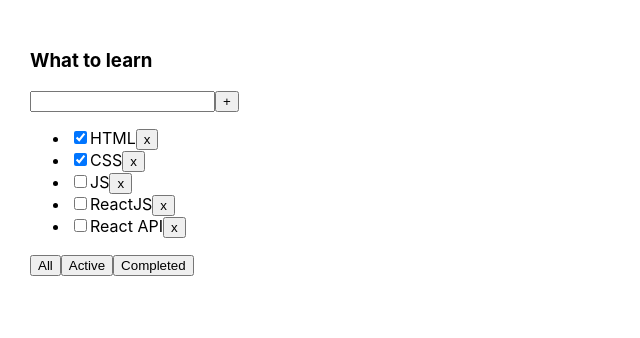
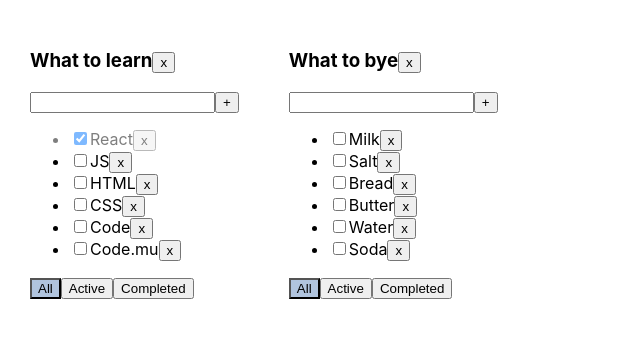
Before and after one commit to MonaMag/todolist-ts-01, a React (Create React App) app: page / in a window 1280 px wide. Shown: the top 338 px of the page, without its empty margins (0-640 px from the left). Built offline with nearby package versions, Linux system fonts and the light colour scheme.

Commit message:
commit lesson5

```diff
--- a/src/App.css
+++ b/src/App.css
@@ -6,3 +6,18 @@
 .App > div {
   margin-right: 50px;
 }
+
+.is-done {
+  opacity: 0.5;
+}
+
+.active-filter {
+  background-color: lightsteelblue;
+}
+ .error {
+   border: 2px solid red;
+     outline: none;
+ }
+/*.error-message {*/
+/*    color: red;*/
+/*}*/
--- a/src/App.tsx
+++ b/src/App.tsx
@@ -1,72 +1,130 @@
 import React, {useState} from 'react';
 import './App.css';
 import {Todolist} from "./Todolist";
-import {v1} from "uuid";
+import {v1} from 'uuid';
 
-export type TasksPropsType = {
+export type TasksType = {
     id: string
     title: string
     isDone: boolean
 }
+
+export type TodoListType = {
+    id: string
+    title: string
+    filter: FilterValuesType
+}
+
+export type TaskStateType = {
+    [key: string]: Array<TasksType>
+}
+
 export type FilterValuesType = 'all' | 'active' | 'completed';
 
 function App() {
 //BLL:
-    const [tasks, setTasks] = useState<Array<TasksPropsType>>([
-        {id: v1(), title: 'HTML', isDone: true},
-        {id: v1(), title: 'CSS', isDone: true},
-        {id: v1(), title: 'JS', isDone: false},
-        {id: v1(), title: 'ReactJS', isDone: false},
-        {id: v1(), title: 'React API', isDone: false},
+    const todoListID_1 = v1();
+    const todoListID_2 = v1();
+
+    const [todoLists, setTodoLists] = useState<Array<TodoListType>>([
+        {id: todoListID_1, title: 'What to learn', filter: 'all'},
+        {id: todoListID_2, title: 'What to bye', filter: 'all'},
     ])
 
-    function removeTask(taskID: string) {
-        const filteredTasks = tasks.filter((task) => task.id !== taskID);
-        setTasks(filteredTasks);
+    const [tasks, setTasks] = useState<TaskStateType>({
+        [todoListID_1]: [
+            {id: v1(), title: 'React', isDone: true},
+            {id: v1(), title: 'JS', isDone: false},
+            {id: v1(), title: 'HTML', isDone: false},
+            {id: v1(), title: 'CSS', isDone: false},
+            {id: v1(), title: 'Code', isDone: false},
+            {id: v1(), title: 'Code.mu', isDone: false},
+        ],
+        [todoListID_2]: [
+            {id: v1(), title: 'Milk', isDone: false},
+            {id: v1(), title: 'Salt', isDone: false},
+            {id: v1(), title: 'Bread', isDone: false},
+            {id: v1(), title: 'Butter', isDone: false},
+            {id: v1(), title: 'Water', isDone: false},
+            {id: v1(), title: 'Soda', isDone: false},
+        ]
+    })
+
+    function deleteTodoList(todoListID: string) {
+        setTodoLists(todoLists.filter(el => el.id !== todoListID))
+        delete tasks[todoListID];
     }
 
-    function addTask(title:string) {
-        const newTask = {
-            id: v1(),
-            title: title,
-            isDone: false};
-        const newTasks = [newTask, ...tasks];
-        setTasks(newTasks);
+    function removeTask(taskID: string, todoListID: string) {
+        tasks[todoListID] = tasks[todoListID].filter((task) => task.id !== taskID);
+        setTasks({...tasks})
+        // setTasks({...tasks, [todoListID]: tasks[todoListID].filter((task) => task.id !== taskID)})
     }
 
-    const [filter, setFilter] = useState<'all' | 'active' | 'completed'>('all')
-
-    function changeFilter(value: FilterValuesType) {
-        setFilter(value);
+    function addTask(title: string, todoListID: string) {
+        const newTask: TasksType = {
+            id: v1(),
+            title,
+            isDone: false
+        }
+        setTasks({...tasks, [todoListID]: [newTask, ...tasks[todoListID]]});
     }
 
+    function changeTaskStatus(taskId: string, newIsDoneValue: boolean, todoListID: string) {
+        // tasks[todoListID] = tasks[todoListID].map(t =>
+        //     t.id === taskId
+        //         ? {...t, isDone: newIsDoneValue}
+        //         : t)
+        // setTasks({...tasks})
 
-        let tasksForTodoList = tasks;
-        if (filter === "completed") {
-            tasksForTodoList = tasks.filter(t => t.isDone === true);
-        } else if (filter === "active") {
-            tasksForTodoList = tasks.filter(t => t.isDone === false);
+        setTasks({
+            ...tasks,
+            [todoListID]: tasks[todoListID].map(t =>
+                t.id === taskId
+                    ? {...t, isDone: newIsDoneValue}
+                    : t)
+        })
+    }
+
+    function changeFilter(value: FilterValuesType, todoListID: string) {
+        setTodoLists(todoLists.map(tl => tl.id === todoListID
+            ? {...tl, filter: value}
+            : tl))
+    }
+
+    function getTaskForTodoList(todoList: TodoListType) {
+        switch (todoList.filter) {
+            case 'active':
+                return tasks[todoList.id].filter(t => !t.isDone);
+            case 'completed':
+                return tasks[todoList.id].filter(t => t.isDone);
+            default:
+                return tasks[todoList.id];
         }
+    }
 
-        // switch (filter) {
-        //     case 'active':
-        //         return tasks.filter(t => !t.isDone);
-        //     case 'completed':
-        //         return tasks.filter(t => t.isDone);
-        //     default:
-        //         return tasks;
-        // }
+    const todoListsComponents = todoLists.map(tl => {
 
+        return (
+            <Todolist
+                key={tl.id}
+                todoListID={tl.id}
+                deleteTodoList={deleteTodoList}
+                tasks={getTaskForTodoList(tl)}
+                title={tl.title}
+                filter={tl.filter}
+                addTask={addTask}
+                changeTaskStatus={changeTaskStatus}
+                removeTask={removeTask}
+                changeFilter={changeFilter}
+            />
+        )
+    })
 
 //UI:
     return (
         <div className="App">
-            <Todolist title="What to learn"
-                      tasks={tasksForTodoList}
-                      removeTask={removeTask}
-                      changeFilter={changeFilter}
-                      addTask={addTask}
-            />
+            {todoListsComponents}
         </div>
     )
 }
--- a/src/Todolist.tsx
+++ b/src/Todolist.tsx
@@ -1,64 +1,103 @@
-import React, {ChangeEvent, KeyboardEvent, useState} from "react";
-import {FilterValuesType, TasksPropsType} from "./App";
+import React, {useState, KeyboardEvent, ChangeEvent} from "react";
+import {FilterValuesType, TasksType} from "./App";
 
 type TodolistPropsType = {
     title: string
-    tasks: Array<TasksPropsType>
-    removeTask: (taskID: string) => void;
-    changeFilter: (value: FilterValuesType) => void;
-    addTask: (title: string) => void
-
+    todoListID: string
+    tasks: Array<TasksType>
+    deleteTodoList: (todoListID: string) => void
+    filter: FilterValuesType
+    removeTask: (taskID: string, todoListID: string) => void;
+    changeFilter: (value: FilterValuesType, todoListID: string) => void;
+    addTask: (title: string, todoListID: string) => void
+    changeTaskStatus: (taskId: string, newIsDoneValue: boolean, todoListID: string) => void
 }
 
 export function Todolist(props: TodolistPropsType) {
 
-    const [newTaskTitle, setNewTaskTitle] = useState('');
-    const onNewTitleChangeHandler = (e: ChangeEvent<HTMLInputElement>) => {
-        setNewTaskTitle(e.currentTarget.value)
+    const [error, setError] = useState<boolean>(false);
+    const [title, setTitle] = useState<string>('')
+
+    const onClickAddTask = () => {
+        const trimmedTitle = title.trim();
+        if (trimmedTitle) {
+            props.addTask(trimmedTitle, props.todoListID)
+        } else {
+            setError(true);
         }
-    const onKeyPressHandler = (e: KeyboardEvent<HTMLInputElement>) => {
-        if (e.charCode === 13) {
-            props.addTask(newTaskTitle);
-            setNewTaskTitle('');
+        setTitle('');
+    };
+
+    const onKeyPressAddTask = (e: KeyboardEvent<HTMLInputElement>) => {
+        if (e.key === 'Enter') {
+            onClickAddTask();
         }
     }
-    const addTaskButton = () => {
-        props.addTask(newTaskTitle);
-        setNewTaskTitle('');
+
+    const onChangeTitle = (e: ChangeEvent<HTMLInputElement>) => {
+        setTitle(e.currentTarget.value);
+        setError(false);
     }
-    const onAllClickHandler = () => props.changeFilter('all');
-    const onActiveClickHandler = () => props.changeFilter('active');
-    const onCompletedClickHandler = () => props.changeFilter('completed');
+
+    const onClickAllFilter = () => props.changeFilter('all', props.todoListID);
+    const onClickActiveFilter = () => props.changeFilter('active', props.todoListID);
+    const onClickCompletedFilter = () => props.changeFilter('completed', props.todoListID);
+
+    const onClickDeleteTodoList = () => props.deleteTodoList(props.todoListID);
+
+    const {filter} = props;
+
+    const errorMessage = error
+        ? <div className={'error-message'}>Title is required</div>
+        : null;
+
+    const tasks = props.tasks.map(t => {
+        const removeTaskHandler = () => props.removeTask(t.id, props.todoListID);
+        const onChangeHandler = (e: ChangeEvent<HTMLInputElement>) => props.changeTaskStatus(t.id, e.currentTarget.checked, props.todoListID);
+        return (
+            <li key={t.id} className={t.isDone ? 'is-done' : ''}>
+                <input
+                    onChange={onChangeHandler}
+                    type="checkbox"
+                    checked={t.isDone}/>
+                <span>{t.title}</span>
+                <button
+                    className='button-removed'
+                    onClick={removeTaskHandler}>x
+                </button>
+            </li>
+        )
+    });
 
     return (
         <div>
-            <h3>{props.title}</h3>
-
             <div>
-                <input value={newTaskTitle}
-                       onChange={onNewTitleChangeHandler}
-                       onKeyPress={onKeyPressHandler}
+                <h3>{props.title}
+                    <button onClick={onClickDeleteTodoList}>x</button>
+                </h3>
+                <div>
+                    <input
+                        className={error ? 'error' : ''}
+                        value={title}
+                        onKeyPress={onKeyPressAddTask}
+                        onChange={onChangeTitle}
                     />
-                <button onClick={addTaskButton}>+</button>
+                    <button onClick={onClickAddTask}>+</button>
+                    {errorMessage}
                 </div>
-
                 <ul>
-                {props.tasks.map(t => {
-                    const onRemoveHandler = () => {
-                        props.removeTask(t.id)
-                    }
-                    return <li key={t.id}>
-                        <input type="checkbox" checked={t.isDone}/>
-                        <span>{t.title}</span>
-                        <button onClick={onRemoveHandler}>x</button>
-                    </li>
-                })
-                }
+                    {tasks}
                 </ul>
                 <div>
-                <button onClick={onAllClickHandler}>All</button>
-                <button onClick={onActiveClickHandler}>Active</button>
-                <button onClick={onCompletedClickHandler}>Completed</button>
+                    <button className={filter === 'all' ? 'active-filter' : ''} onClick={onClickAllFilter}>All
+                    </button>
+                    <button className={filter === 'active' ? 'active-filter' : ''}
+                            onClick={onClickActiveFilter}>Active
+                    </button>
+                    <button className={filter === 'completed' ? 'active-filter' : ''}
+                            onClick={onClickCompletedFilter}>Completed
+                    </button>
+                </div>
             </div>
         </div>
     )
--- a/src/index.tsx
+++ b/src/index.tsx
@@ -1,9 +1,8 @@
 import React from 'react';
 import ReactDOM from 'react-dom';
 import './index.css';
-
+import App from './App';
 import * as serviceWorker from './serviceWorker';
-import App from './App';
 
 ReactDOM.render(<App />,  document.getElementById('root'));
 
```
Lines whose indentation alone changed are shown as unchanged.
